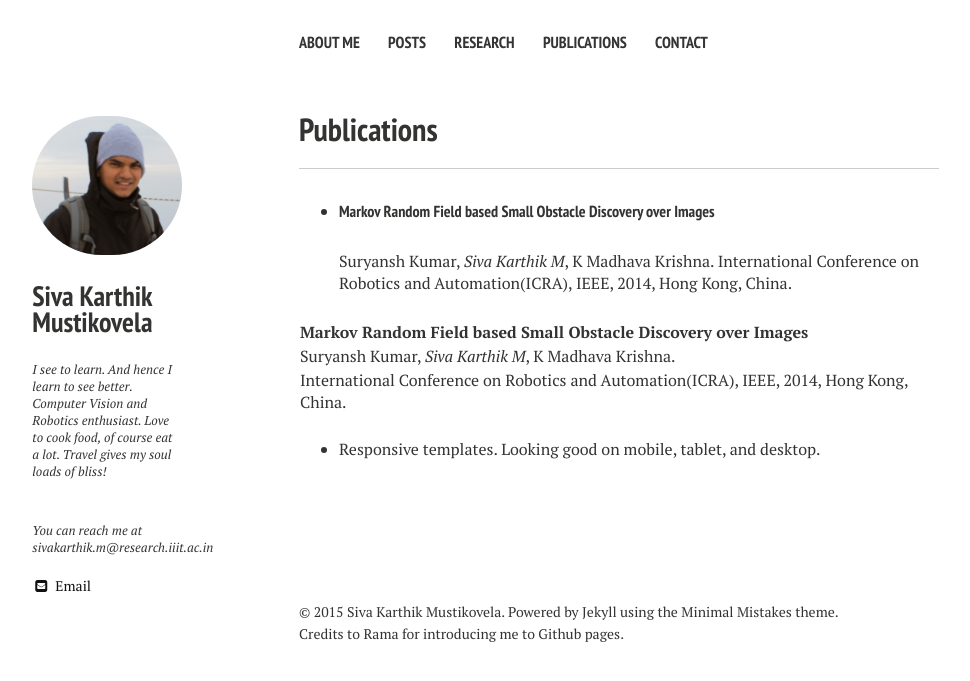
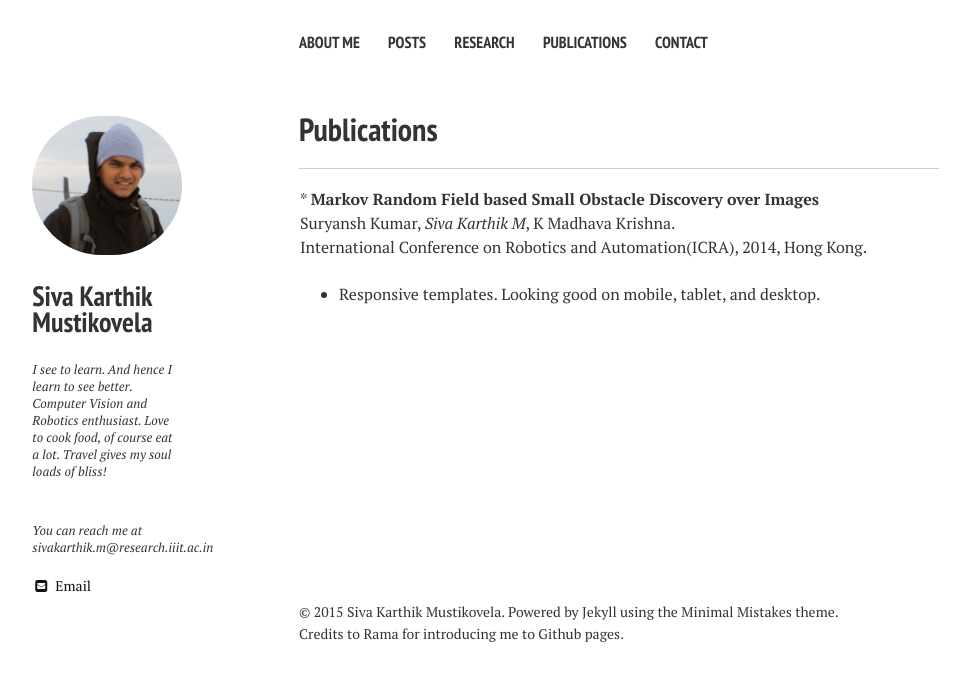
Before and after one commit to sivakm/sivakm.github.io, a Jekyll site: the page built from Publications/index.md, in a window 1280 px wide. Shown: the top 681 px of the page, without its empty margins (21-991 px from the left). Built offline with Jekyll 4.4.1, drawn with Linux system fonts in a browser that asks for light colours; nearby versions of some CDN libraries.

Commit message:
17feb915

```diff
--- a/Publications/index.md
+++ b/Publications/index.md
@@ -5,14 +5,10 @@ excerpt: "A List of Publications"
 ---
 
 
-* ##### Markov Random Field based Small Obstacle Discovery over Images
-Suryansh Kumar, *Siva Karthik M*, K Madhava Krishna.
-International Conference on Robotics and Automation(ICRA), IEEE, 2014, Hong Kong, China.
 
-
-| **Markov Random Field based Small Obstacle Discovery over Images**   |
+|* **Markov Random Field based Small Obstacle Discovery over Images**   |
 | Suryansh Kumar, *Siva Karthik M*, K Madhava Krishna.   |
-| International Conference on Robotics and Automation(ICRA), IEEE, 2014, Hong Kong, China.|
+| International Conference on Robotics and Automation(ICRA), 2014, Hong Kong.|
 
 
 
```
